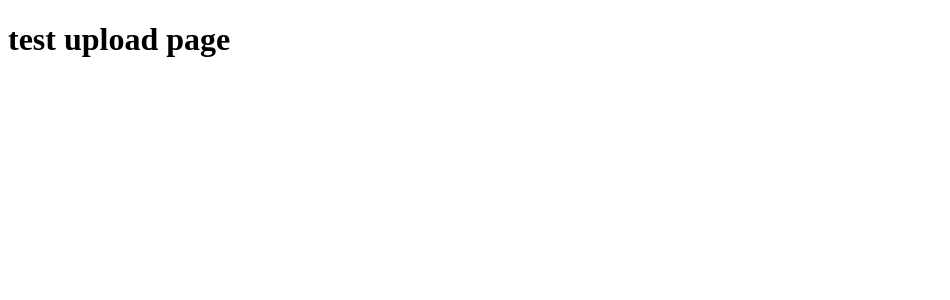
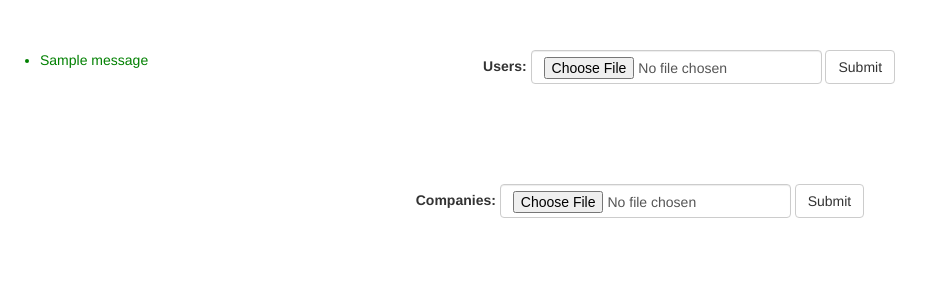
Before and after one commit to aviox-git/driss-backend, a Django app: page /importdata/ in a window 1280 px wide. Shown: the top 300 px of the page, without its empty margins (0-950 px from the left). Run offline with Django 3.2, Linux system fonts and the light colour scheme; tables that the repository leaves empty hold one stand-in row (values such as "Sample post"); one stand-in notice (Sample message) is shown; parts of the project's set-up code (start-up, migrations or seed data) failed here and were passed over; some libraries are stand-ins or nearby versions.

Commit message:
uploader added

```diff
--- a/homeapp/templates/index.html
+++ b/homeapp/templates/index.html
@@ -1,11 +1,51 @@
 <!DOCTYPE html>
 <html>
 <head>
-	<title></title>
+	  <title>Data Import</title>
+  <meta charset="utf-8">
+  <meta name="viewport" content="width=device-width, initial-scale=1">
+  <link rel="stylesheet" href="https://maxcdn.bootstrapcdn.com/bootstrap/3.4.0/css/bootstrap.min.css">
+  <script src="https://ajax.googleapis.com/ajax/libs/jquery/3.4.1/jquery.min.js"></script>
+  <script src="https://maxcdn.bootstrapcdn.com/bootstrap/3.4.0/js/bootstrap.min.js"></script>
+  <style type="text/css">
+  	.custom-setting{
+  		padding: 50px;
+  	}
+  	.success{
+  		color: green;
+  		margin-top: 50px;
+  	}
+  	.error{
+  		color: red;
+  		margin-top: 50px;
+  	}
+  </style>
 </head>
 <body>
-<form>
-	<h1>test upload page</h1>
+<center>
+	{% if messages %}
+	<ul class="messages" style="float:left;">
+	    {% for message in messages %}
+	    <li{% if message.tags %} class="{{ message.tags }}"{% endif %} >{{ message }}</li>
+	    {% endfor %}
+	</ul>
+{% endif %}
+<form class="form-inline custom-setting" method="post" action="" enctype="multipart/form-data">
+	{% csrf_token %}
+	<div class="form-group">
+      	<label for="user_csv">Users:</label>
+		<input type="file" class="form-control" name="userdata" id="user_csv" accept=".csv">
+	</div>
+	<button type="submit" class="btn btn-default">Submit</button>
 </form>
+<form class="form-inline custom-setting" method="post" action="{% url 'companyimportdata' %}" enctype="multipart/form-data">
+	{% csrf_token %}
+	<div class="form-group">
+      	<label for="company_csv">Companies:</label>
+		<input type="file" class="form-control" name="companydata" id="company_csv" accept=".csv">
+	</div>
+	<button type="submit" class="btn btn-default">Submit</button>
+</form>
+</center>
 </body>
 </html>
--- a/homeapp/urls.py
+++ b/homeapp/urls.py
@@ -4,5 +4,5 @@ from .views import *
 urlpatterns = [
 
 url(r'^$', Homepage.as_view(), name='homepage'),
-
+url(r'^company$', CompanyData.as_view(), name='companyimportdata'),
 ]
--- a/homeapp/views.py
+++ b/homeapp/views.py
@@ -2,8 +2,101 @@
 
 from django.shortcuts import render, HttpResponseRedirect
 from django.views.generic import TemplateView, View
+from django.contrib import messages
+import csv
+from django.contrib.auth.models import User
+from api.models import *
+
+
+
+
 
 class Homepage(TemplateView):
 	template_name = 'index.html'
 	def get(self, request, *arges, **kwargs):
+
 		return render(request, self.template_name, locals())
+
+	def post(self, request, *arges, **kwargs):
+		user_file = request.FILES["userdata"]
+		decode_file = user_file.read().decode('utf-8').splitlines()
+		reader = csv.DictReader(decode_file)
+		is_error = False
+		for data in reader:
+			try:
+				existing_user = User.objects.filter(email=data["email"])
+				existing_profile = Profile.objects.filter(phone=data["phone"])
+				if existing_user or existing_profile:
+					continue
+				user = User.objects.create_user(
+						first_name=data["name"],
+						username=data["email"],
+						email=data["email"]
+					)
+				user.set_password(data["password"])
+				user.save()
+				legelentuty = LegelEntity.objects.all()[0]
+				activities = ActivtiesDetail.objects.all()[0]
+
+				customer = Profile.objects.create(
+					users=user,
+					companyname=data["name"],
+					phone=data["phone"],
+					city=data["city"],
+					state=data["state"],
+					country=data["country"],
+					postcode=data["postcode"],
+					longitude=data["longitude"],
+					latitude=data["latitude"],
+					legalentitytype=legelentuty,
+					details=activities,
+					types=1,
+				)
+				customer.save()
+			except Exception as e:
+				is_error=True
+				pass
+		if is_error:
+			messages.success(request, 'Error occured in some data')
+		else:
+			messages.success(request, 'Data imported.')
+		return HttpResponseRedirect("/importdata")
+
+class CompanyData(View):
+	def post(self, request, *arges, **kwargs):
+		company_file = request.FILES["companydata"]
+		decode_file = company_file.read().decode('utf-8').splitlines()
+		reader = csv.DictReader(decode_file)
+		is_error = False
+		for data in reader:
+			try:
+				user = User.objects.filter(email=data["user_email"])
+				existing_profile = Profile.objects.filter(companyname=data["name"],phone=data["phone"])
+				if not user or existing_profile:
+					continue
+				legelentuty = LegelEntity.objects.all()[0]
+				activities = CompanyActivtiesDetail.objects.all()[0]
+
+				company = CompanyProfile.objects.create(
+					users=user,
+					companyname=data["name"],
+					phone=data["phone"],
+					city=data["city"],
+					street=data["street"],
+					country=data["country"],
+					postcode=data["postcode"],
+					longitude=data["longitude"],
+					latitude=data["latitude"],
+					legalentitytype=legelentuty,
+					details=activities,
+					types=1,
+				)
+				company.save()
+			except Exception as e:
+				is_error=True
+				raise e
+		if is_error:
+			messages.success(request, 'Error occured in some data')
+		else:
+			messages.success(request, 'Data imported.')
+		return HttpResponseRedirect("/importdata")
```
Also changed, not shown: 1 other file.
